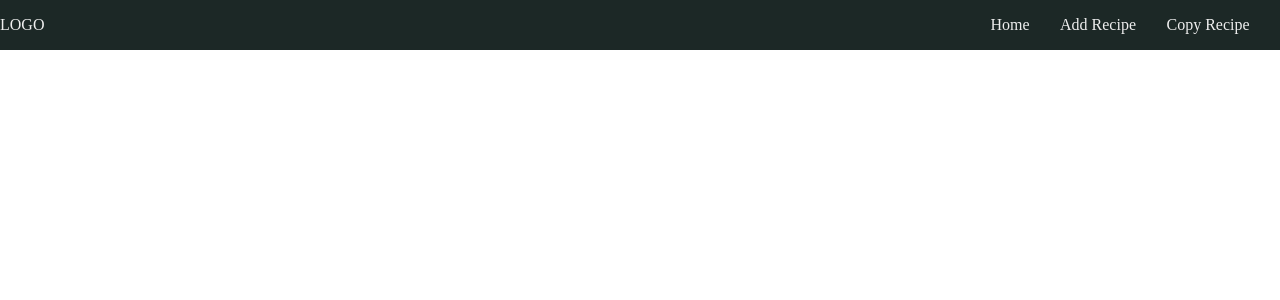
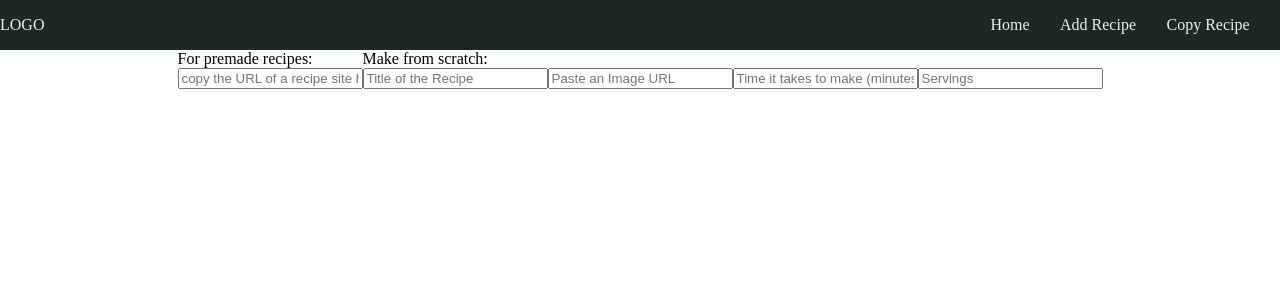
Before and after one commit to KenOkerlund/grater-recipes, a React (Create React App) app: page /add-recipe in a window 1280 px wide. Shown: the top 300 px of the page. Built offline with nearby package versions, Linux system fonts and the light colour scheme.

Commit message:
recipe display restyled, form started

```diff
--- a/package.json
+++ b/package.json
@@ -9,6 +9,7 @@
     "axios": "^1.4.0",
     "cors": "^2.8.5",
     "dotenv": "^16.3.1",
+    "formik": "^2.4.3",
     "mysql2": "^3.5.2",
     "pg": "^8.11.2",
     "react": "^18.2.0",
--- a/src/App.css
+++ b/src/App.css
@@ -1,4 +1,4 @@
-html, body, div, span, applet, object, iframe,
+html, body, div, button, span, applet, object, iframe,
 h1, h2, h3, h4, h5, h6, p, blockquote, pre,
 a, abbr, acronym, address, big, cite, code,
 del, dfn, em, img, ins, kbd, q, s, samp,
@@ -20,5 +20,7 @@ time, mark, audio, video {
 }
 
 main {
-	flex: 1
+	display: flex;
+	justify-content: center;
+	align-items: center;
 }
--- a/src/App.js
+++ b/src/App.js
@@ -1,11 +1,10 @@
-import RecipeContainer from "./Components/HomeComponents/RecipeContainer";
-
 import "./App.css";
 import Header from "./Components/HeaderComponents/Header";
 
-import {Route, Routes } from 'react-router-dom'
+import { Route, Routes } from 'react-router-dom'
 import HomeScreen from "./Components/HomeComponents/HomeScreen";
 import DetailScreen from './Components/RecipeDetailComponents/DetailScreen';
+import AddRecipe from "./Components/NewRecipeComponents/AddRecipe";
 
 function App() {
   return (
@@ -13,8 +12,9 @@ function App() {
       <Header />
       <main>
         <Routes>
-            <Route index element={<HomeScreen />} />
-            <Route path="/recipe/:id" element={<DetailScreen />} />
+          <Route index element={<HomeScreen />} />
+          <Route path="/recipe/:id" element={<DetailScreen />} />
+          <Route path="/add-recipe" element={<AddRecipe />} />
         </Routes>
       </main>
     </div>
--- a/src/Components/HeaderComponents/Header.jsx
+++ b/src/Components/HeaderComponents/Header.jsx
@@ -8,11 +8,16 @@ const Header = () => {
     const handleHomeClick = () => {
         navigate('/')
     }
+
+    const handleAddClick = () => {
+        navigate('/add-recipe');
+    }
+
     return <div className="header">
         <div className='logo'>LOGO</div>
         <div className='nav'>
             <div className='home' onClick={handleHomeClick}>Home</div>
-            <div className='add-recipe'>Add Recipe</div>
+            <div className='add-recipe'onClick={handleAddClick}>Add Recipe</div>
             <div className='copy-recipe'>Copy Recipe</div>
         </div>
     </div>
--- /dev/null
+++ b/src/Components/NewRecipeComponents/AddRecipe.css
@@ -0,0 +1,15 @@
+.new-recipe-display{
+    display: flex;
+    align-items: center;
+    justify-content: center;
+}
+
+.copy-recipe{
+    display: flex;
+    flex-direction: column;
+}
+
+.add-recipe{
+    display: flex;
+    flex-direction: column;
+}
--- /dev/null
+++ b/src/Components/NewRecipeComponents/AddRecipe.jsx
@@ -0,0 +1,63 @@
+import { Formik, Field, Form } from 'formik';
+
+import './AddRecipe.css'
+
+const AddRecipe = () => {
+
+    const initialValues = {
+        name: "",
+        image: "",
+        time: "",
+        servings: "",
+        quantity: [],
+        ingredient: [],
+        instruction: [],
+    }
+
+    const submitFormHandler = (values) => {
+
+    }
+
+    return (
+        <div className='new-recipe-display'>
+            <div className='copy-recipe'>
+                <h4>For premade recipes:</h4>
+                <input type="text" placeholder='copy the URL of a recipe site here.' />
+            </div>
+            <div className='new-recipe'>
+                <h4>Make from scratch:</h4>
+                <Formik
+                    initialValues={initialValues} onSubmit={submitFormHandler}>
+                    {({ values, handleChange, handleSubmit }) => (
+                        <form onSubmit={handleSubmit}>
+                            <div>
+                                <input placeholder="Title of the Recipe"
+                                    value={values.recipe_name}
+                                    onChange={handleChange}
+                                    name="recipe_name"
+                                />
+                                <input placeholder="Paste an Image URL"
+                                    value={values.recipe_image}
+                                    onChange={handleChange}
+                                    name="recipe_image"
+                                />
+                                <input placeholder="Time it takes to make (minutes)"
+                                    value={values.time_to_make}
+                                    onChange={handleChange}
+                                    name="time_to_make"
+                                />
+                                <input placeholder="Servings"
+                                    value={values.servings}
+                                    onChange={handleChange}
+                                    name="servings"
+                                />
+                            </div>
+                        </form>
+                    )}
+                </Formik>
+            </div>
+        </div>
+    )
+}
+
+export default AddRecipe;
--- a/src/Components/RecipeDetailComponents/DetailImage.jsx
+++ b/src/Components/RecipeDetailComponents/DetailImage.jsx
@@ -1,5 +1,7 @@
-const DetailImage = ({recipe_image}) => {
-    return <img src={recipe_image} alt="A picture of what this ingredient makes." />
+const DetailImage = ({ recipe_image }) => {
+    return (
+            <img src={recipe_image} alt="A picture of what this ingredient makes." className="detail-image"/>
+    )
 }
 
 export default DetailImage;
--- /dev/null
+++ b/src/Components/RecipeDetailComponents/DetailScreen.css
@@ -0,0 +1,77 @@
+.recipe-display {
+    border: 1px solid black;
+    display: flex;
+    flex-direction: column;
+    min-width: 650px;
+    max-width: 1200px;
+    margin-top: 50px;
+}
+
+.recipe-display-header {
+    display: flex;
+    justify-content: space-between;
+    align-items: center;
+    background-color: #326273;
+    color: #FFFFFF;
+    font-weight: bold;
+}
+
+.recipe-info {
+    display: flex;
+    flex-direction: column;
+    background-color: #EEEEEE;
+    padding: 2rem 0 0 2rem;
+    justify-content: center;
+}
+
+.recipe-alter-quantity {
+    gap: .8rem;
+    display: flex;
+    align-items: center;
+    justify-content: space-evenly;
+    margin-right: .8rem;
+}
+
+.math-button {
+    background-color: #E39774;
+    color: #FFFFFF;
+    font-weight: bold;
+    width: 1.5rem;
+    height: 1.5rem;
+    box-shadow: 2px 2px 2px #1C2826;
+}
+
+.recipe-content {
+    display: flex;
+    justify-content: space-around;
+    padding-top: 1.5rem;
+    background-color: #EEEEEE;
+    gap: 2rem;
+}
+
+.ingredients {
+    display: flex;
+    flex-direction: column;
+    flex-wrap: wrap;
+    padding-left: 1rem;
+    padding-right: 1rem;
+    border-right: 1px solid black;
+}
+
+.instructions {
+    display: flex;
+    flex-direction: column;
+    flex-wrap: wrap;
+    width: 15vw;
+    flex: 1;
+    margin-right: 1rem;
+}
+
+.detail-image {
+    width: 200px;
+    object-fit: cover;
+}
+
+.detail{
+    font-weight: bold;
+}
--- a/src/Components/RecipeDetailComponents/DetailScreen.jsx
+++ b/src/Components/RecipeDetailComponents/DetailScreen.jsx
@@ -2,6 +2,8 @@ import { useState, useEffect } from 'react';
 import { useParams } from 'react-router-dom';
 import axios from 'axios';
 import DetailImage from './DetailImage';
+
+import './DetailScreen.css'
 
 const DetailScreen = () => {
     const { id } = useParams();
@@ -26,35 +28,35 @@ const DetailScreen = () => {
     }
 
     return (
-        !isLoading && <div>
-            <div>
+        !isLoading && <div className='recipe-display'>
+            <div className='recipe-display-header'>
                 <DetailImage recipe_image={recipe.recipe_image} />
                 <h4>{recipe.recipe_name}</h4>
-                <div>
+                <div className='recipe-alter-quantity'>
                     <button className='math-button'>1</button>
                     <button className='math-button'>2</button>
                     <button className='math-button'>3</button>
                 </div>
             </div>
-            <div>
+            <div className='recipe-info'>
+                <h6 classname="detail">Time: {recipe.time_to_make}</h6>
+                <h6 classname="detail">Servings: {recipe.servings}</h6>
+            </div>
+            <div className='recipe-content'>
                 <div className='ingredients'>
                     <h2>Ingredients:</h2>
                     {recipe.quantity_ingredient.map((ing, i) => {
-                        return <li key={i}>{ing.quantity} {ing.ingredient}</li>
+                        return <><li key={i}>{ing.quantity} {ing.ingredient}</li><br /></>
                     })}
                 </div>
                 <div className='instructions'>
-                    <h2>Instructions:</h2>
+                    <h2 classname="detail">Instructions:</h2>
                     {recipe.instruction.map((instr, i) => {
-                        return <p key={i}>{i + 1}{"."} {instr.instructionText}</p>
+                        return <><p key={i}>{i + 1}{"."} {instr.instructionText} </p><br /></>
                     })}
                 </div>
             </div>
-            <div>
-                <h6>Time: {recipe.time_to_make}</h6>
-                <h6>Servings: {recipe.servings}</h6>
-            </div>
-        </div>
+        </div >
     )
 }
 
```
Also changed, not shown: 1 other file (tests, documents, lock files or other folders).
